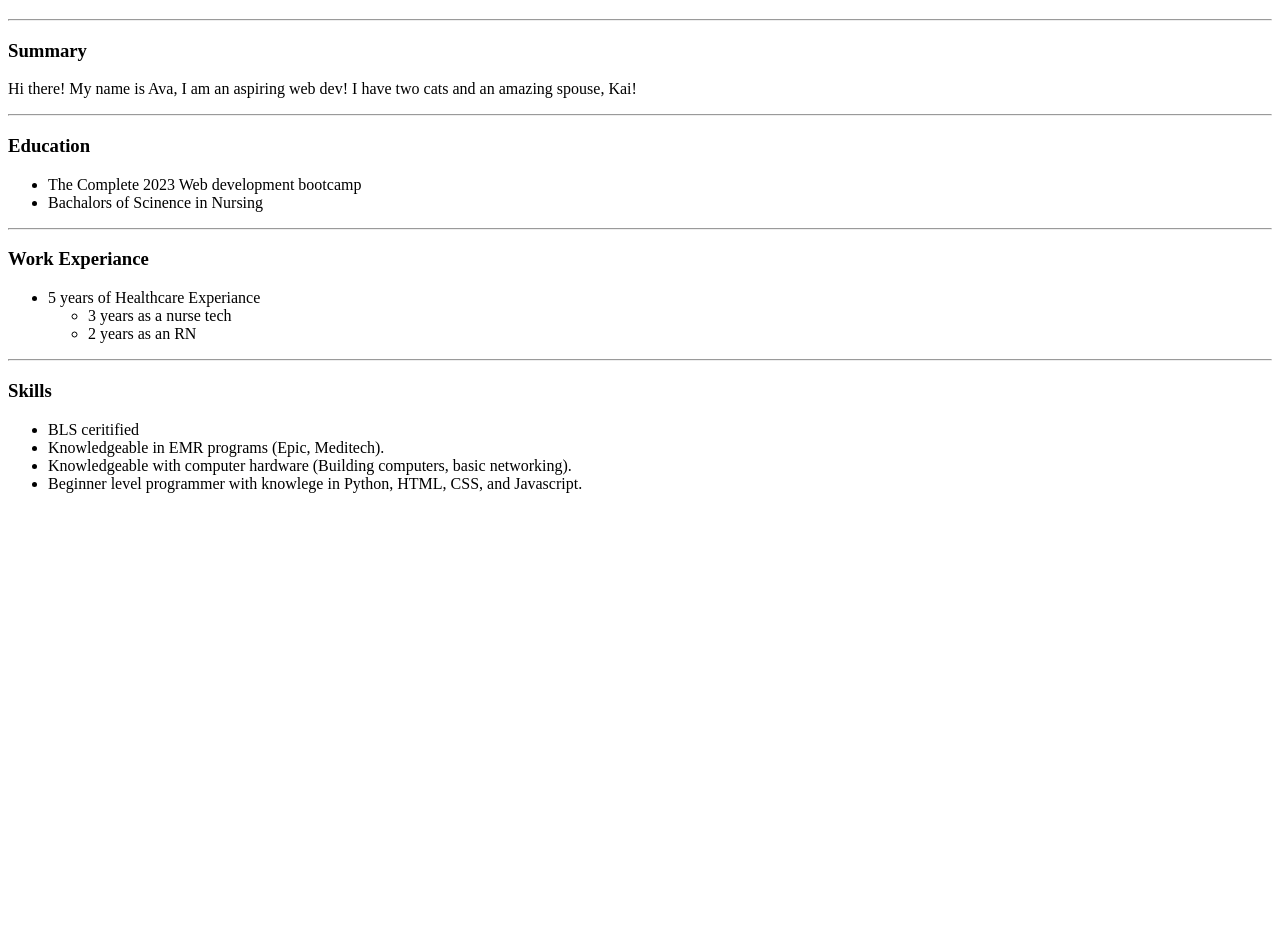
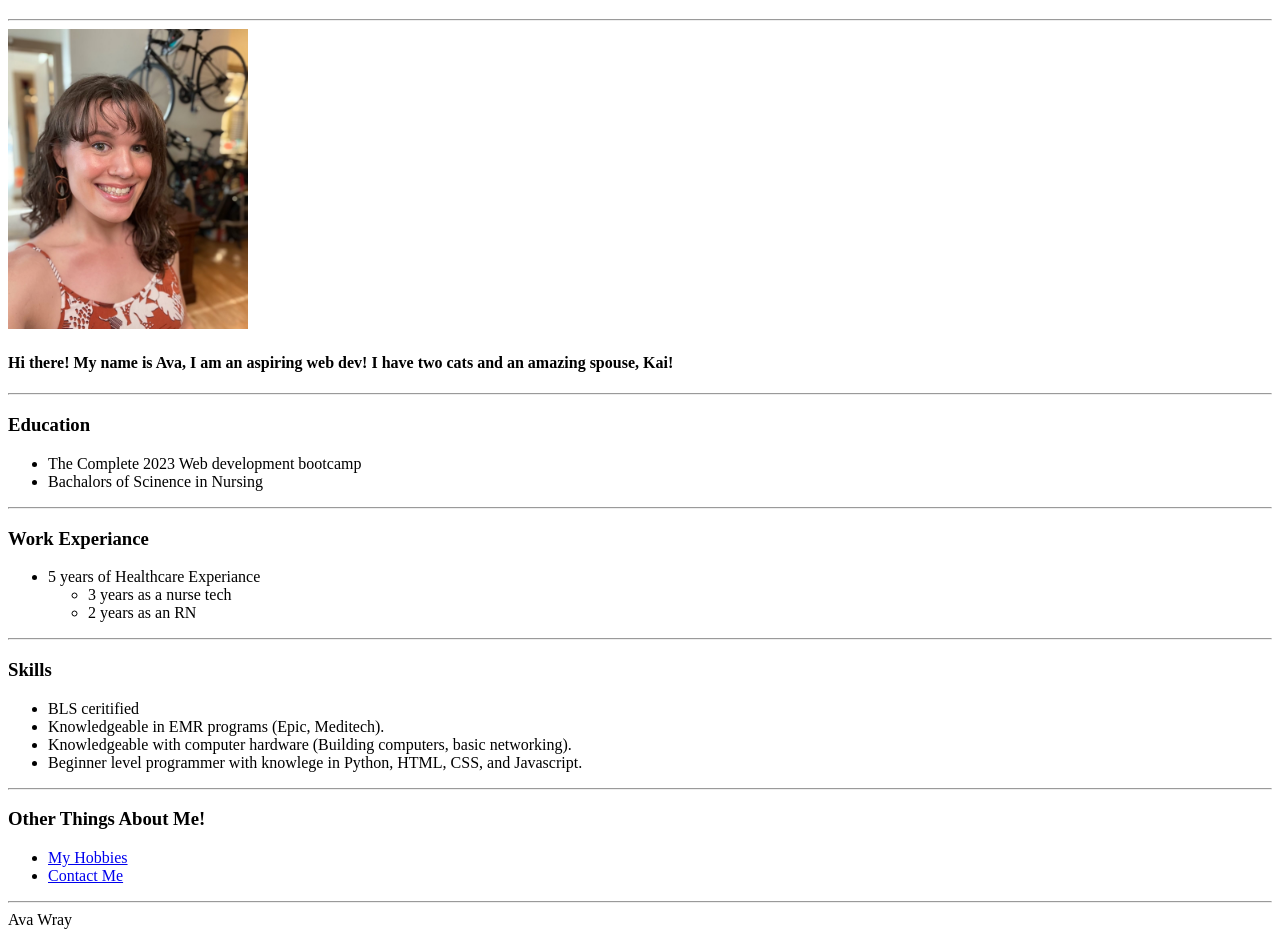
Before and after one commit to AvaWray/Portfolio_website, a plain HTML site: page Index.html in a window 1280 px wide. Shown: the part 61-998 px from the top of the page. Before the commit the page ends 800 px from the top, so only its background shows below. Drawn offline with Linux system fonts and the light colour scheme.

Commit message:
Added profile pic, contacts and hobbies

```diff
--- a/Index.html
+++ b/Index.html
@@ -9,10 +9,10 @@
 <body>
     <h1>Welcome to Cathouse Development!</h1>
     <hr>
-    <h3>Summary</h3>
-        <p>Hi there! My name is Ava, I am an aspiring web dev!
+        <img src="Photos/Ava profile pic.jpg" height="300px">
+        <h4>Hi there! My name is Ava, I am an aspiring web dev!
             I have two cats and an amazing spouse, Kai!
-        </p>
+        </h4>
     <hr>
     <h3>Education</h3>
         <ul>
@@ -36,6 +36,14 @@
             <li>Knowledgeable with computer hardware (Building computers, basic networking).</li>
             <li>Beginner level programmer with knowlege in Python, HTML, CSS, and Javascript.</li>
         </ul>
+    <hr>
+    <h3>Other Things About Me!</h3>
+        <Ul>
+            <li><a href="Hobbies">My Hobbies</a></li>
+            <li><a href="Contact">Contact Me</a></li>
+        </Ul>
+    <hr>
+    <footer>Ava Wray</footer>
 
 </body>
 </html>
```
Also changed, not shown: Photos/Ava profile pic.jpg (added), 2 other files. Lines whose indentation alone changed are shown as unchanged.
